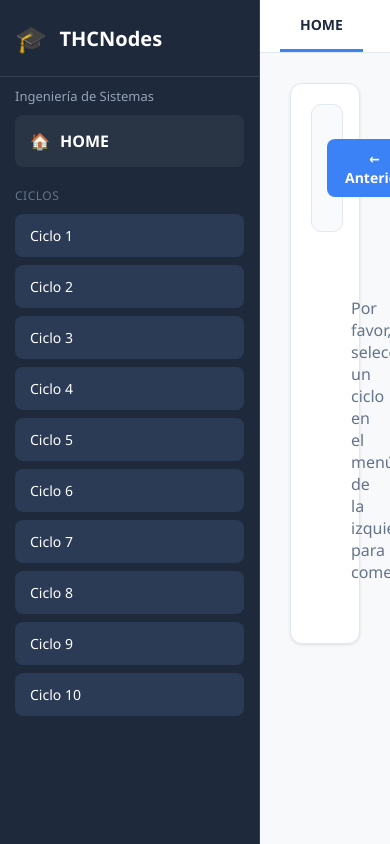
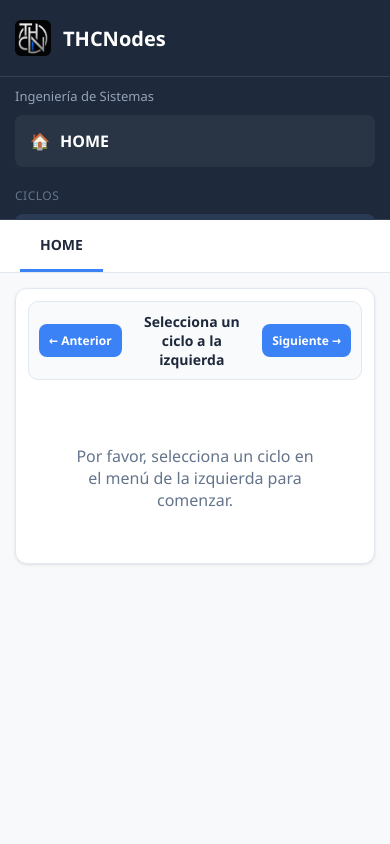
Before and after one commit to THChristopher18/MiPrimeraPaginaWeb, a Flask app: page / in a window 390 px wide. Run offline with Flask 3, Linux system fonts and the light colour scheme.

Commit message:
Actualizar index.html con el nuevo logo

```diff
--- a/templates/index.html
+++ b/templates/index.html
@@ -4,6 +4,8 @@
     <meta charset="UTF-8">
     <meta name="viewport" content="width=device-width, initial-scale=1.0">
     <title>THCNodes</title>
+    <!-- Logo en la pestaña del navegador (Favicon) -->
+    <link rel="icon" type="image/png" href="{{ url_for('static', filename='logo.png') }}">
     <style>
         * {
             box-sizing: border-box;
@@ -28,6 +30,7 @@
             display: flex;
             flex-direction: column;
             border-right: 1px solid #334155;
+            flex-shrink: 0;
         }
 
         .logo-container {
@@ -36,6 +39,14 @@
             gap: 12px;
             padding: 20px 15px;
             border-bottom: 1px solid #334155;
+        }
+
+        /* Estilo para la imagen del logo en el menú */
+        .logo-img {
+            width: 36px;
+            height: 36px;
+            object-fit: contain;
+            border-radius: 6px;
         }
 
         .logo-container h2 {
@@ -115,6 +126,8 @@
             background: white;
             border-bottom: 1px solid #e2e8f0;
             padding: 0 20px;
+            overflow-x: auto;
+            white-space: nowrap;
         }
 
         .tab {
@@ -156,6 +169,7 @@
             padding: 15px;
             border-radius: 10px;
             border: 1px solid #e2e8f0;
+            gap: 10px;
         }
 
         .nav-action-btn {
@@ -168,6 +182,7 @@
             font-weight: 600;
             font-size: 14px;
             transition: background 0.2s;
+            white-space: nowrap;
         }
 
         .nav-action-btn:hover {
@@ -175,17 +190,61 @@
         }
 
         #semana-title {
-            font-size: 18px;
+            font-size: 16px;
             font-weight: 700;
             color: #1e293b;
             text-align: center;
             flex: 1;
-            padding: 0 15px;
+            word-break: break-word;
         }
 
         #file-list {
             background: white;
             border-radius: 8px;
+        }
+
+        /* DISEÑO RESPONSIVO PARA CELULARES */
+        @media (max-width: 768px) {
+            body {
+                flex-direction: column;
+                height: 100vh;
+                overflow: auto;
+            }
+
+            aside {
+                width: 100%;
+                height: 220px;
+                border-right: none;
+                border-bottom: 1px solid #334155;
+            }
+
+            main {
+                height: auto;
+                overflow: visible;
+            }
+
+            .content-container {
+                padding: 15px;
+                overflow-y: visible;
+            }
+
+            .card-box {
+                padding: 12px;
+            }
+
+            .header-nav-bar {
+                flex-direction: row;
+                padding: 10px;
+            }
+
+            .nav-action-btn {
+                padding: 8px 10px;
+                font-size: 12px;
+            }
+
+            #semana-title {
+                font-size: 14px;
+            }
         }
     </style>
 </head>
@@ -194,7 +253,8 @@
     <!-- Sidebar Izquierdo -->
     <aside>
         <div class="logo-container">
-            <span style="font-size: 26px;">🎓</span>
+            <!-- Aquí reemplazamos el emoji por tu imagen de logo.png -->
+            <img src="{{ url_for('static', filename='logo.png') }}" alt="Logo" class="logo-img">
             <h2>THCNodes</h2>
         </div>
         <div class="sidebar-subtitle">Ingeniería de Sistemas</div>
```
Also changed, not shown: static/logo.png (added).
